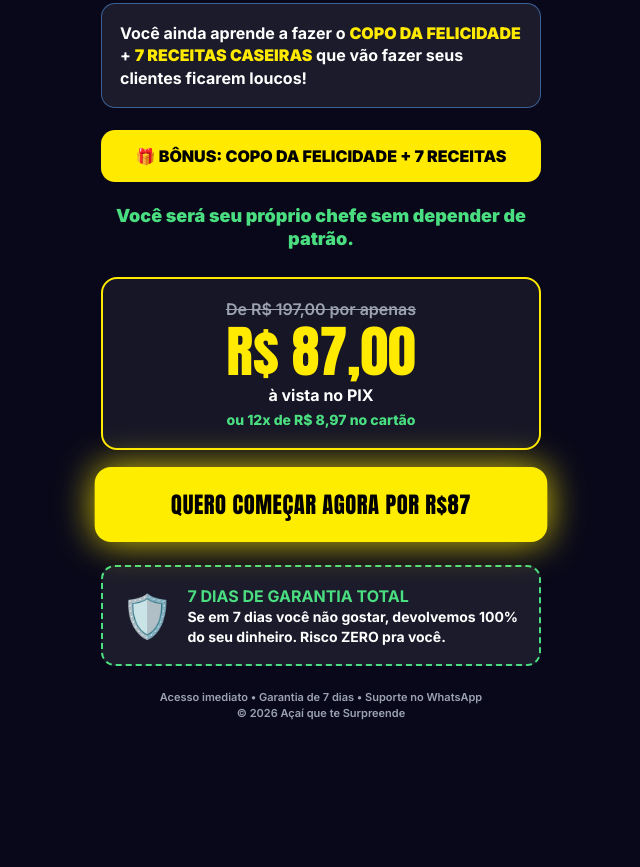
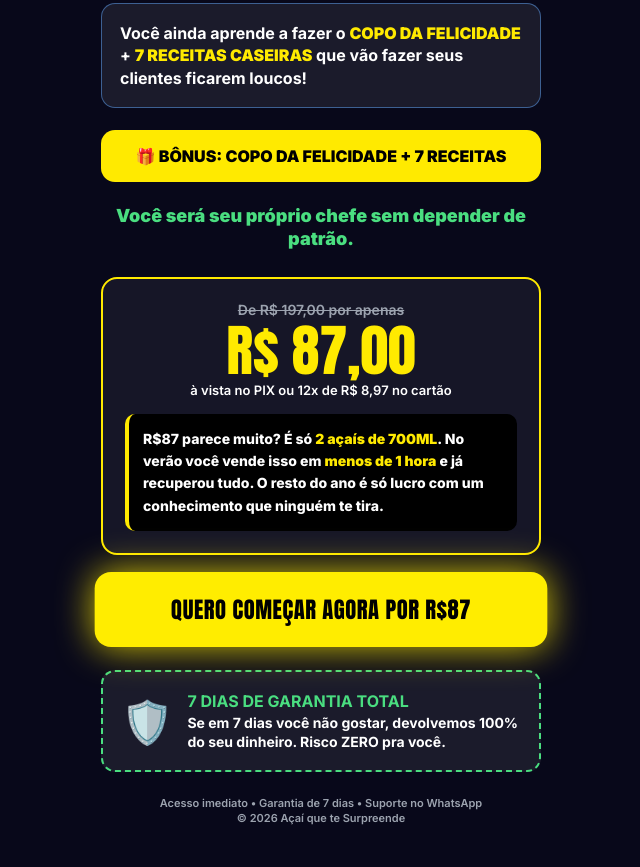
Before and after one commit to jonathananselmo1234-creator/A-a-que-te-surpreende-, a plain HTML site: page index.html in a window 1280 px wide. Shown: the part 1364-2231 px from the top of the page, without its empty margins (319-959 px from the left). Before the commit the page ends 2125 px from the top, so only its background shows below. Drawn offline with Linux system fonts and the light colour scheme.

Commit message:
Update index.html

```diff
--- a/index.html
+++ b/index.html
@@ -27,11 +27,12 @@ body::after{content:"";position:fixed;top:0;left:0;width:100%;height:100%;backgr
 .yellow{color:#ffea00;font-weight:900}
 .bonus-highlight{background:#ffea00;color:#000;border-radius:14px;padding:16px;margin:22px 20px;text-align:center;font-weight:900;font-size:16px}
 .green{color:#4ade80;font-size:18px;font-weight:900;text-align:center;padding:0 20px;margin-top:20px;line-height:1.3}
-.price-box{background:rgba(255,255,255,0.06);border:2px solid #ffea00;border-radius:16px;padding:20px;margin:26px 20px 0;text-align:center}
-.price-de{color:#9ca3af;font-size:16px;text-decoration:line-through}
-.price-por{color:#fff;font-size:16px;margin-top:6px;font-weight:700}
+.price-box{background:rgba(255,255,255,0.06);border:2px solid #ffea00;border-radius:16px;padding:22px;margin:26px 20px 0;text-align:center}
+.price-de{color:#9ca3af;font-size:14px;text-decoration:line-through}
 .price-valor{color:#ffea00;font-family:'Anton',sans-serif;font-size:56px;line-height:1;margin-top:4px}
-.price-parcela{color:#4ade80;font-size:14px;font-weight:800;margin-top:6px}
+.price-parcela{color:#fff;font-size:13px;margin-top:4px}
+.argumento{background:#000;border-left:4px solid #ffea00;border-radius:10px;padding:14px;margin-top:16px;text-align:left}
+.argumento p{font-size:14px;color:#fff;line-height:1.6;font-weight:800}
 .btn{width:calc(100% - 40px);margin:18px 20px 0;background:#ffea00;color:#000;font-family:'Anton',sans-serif;font-size:22px;padding:20px;border-radius:16px;border:none;cursor:pointer;letter-spacing:0.5px;box-shadow:0 0 30px rgba(255,234,0,0.6);animation:pisca 1.2s infinite}
 @keyframes pisca{0%,100%{transform:scale(1);box-shadow:0 0 25px rgba(255,234,0,0.6)}50%{transform:scale(1.05);box-shadow:0 0 45px rgba(255,234,0,1);background:#fff000}}
 .btn:active{transform:scale(0.97)}
@@ -45,7 +46,7 @@ body::after{content:"";position:fixed;top:0;left:0;width:100%;height:100%;backgr
 <body>
 <div class="container">
 <div class="hero-wrap">
-<img src="IMG-20261016-WA0716.jpg" class="hero-photo" alt="Açaí que te surpreende">
+<img src="IMG-20261016-WA0716.jpg" class="hero-photo" alt="Açaí">
 </div>
 <div class="title">LUCRE NESSE VERÃO ENTRE R$ 600 A R$ 5000</div>
 <div class="subtitle">Eu me chamo Natanael Anselmo</div>
@@ -69,12 +70,16 @@ body::after{content:"";position:fixed;top:0;left:0;width:100%;height:100%;backgr
 </div>
 <div class="bonus-highlight">🎁 BÔNUS: COPO DA FELICIDADE + 7 RECEITAS</div>
 <p class="green">Você será seu próprio chefe sem depender de patrão.</p>
+
 <div class="price-box">
 <div class="price-de">De R$ 197,00 por apenas</div>
 <div class="price-valor">R$ 87,00</div>
-<div class="price-por">à vista no PIX</div>
-<div class="price-parcela">ou 12x de R$ 8,97 no cartão</div>
+<div class="price-parcela">à vista no PIX ou 12x de R$ 8,97 no cartão</div>
+<div class="argumento">
+<p>R$87 parece muito? É só <span class="yellow">2 açaís de 700ML</span>. No verão você vende isso em <span class="yellow">menos de 1 hora</span> e já recuperou tudo. O resto do ano é só lucro com um conhecimento que ninguém te tira.</p>
 </div>
+</div>
+
 <button class="btn" onclick="window.location.href='https://pay.kiwify.com.br/SEU-LINK-AQUI'">QUERO COMEÇAR AGORA POR R$87</button>
 <div class="garantia">
 <div class="garantia-icone">🛡️</div>
```
